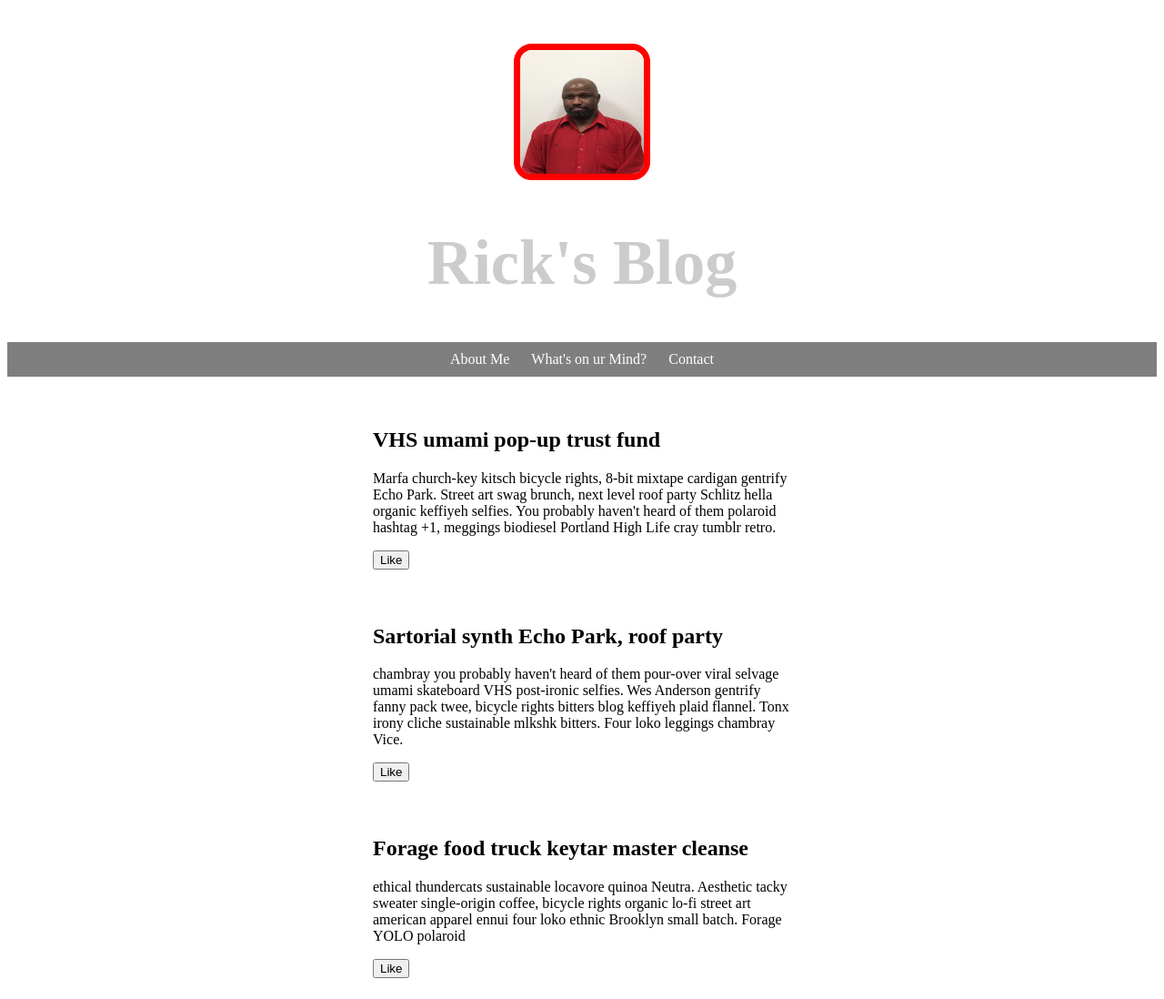
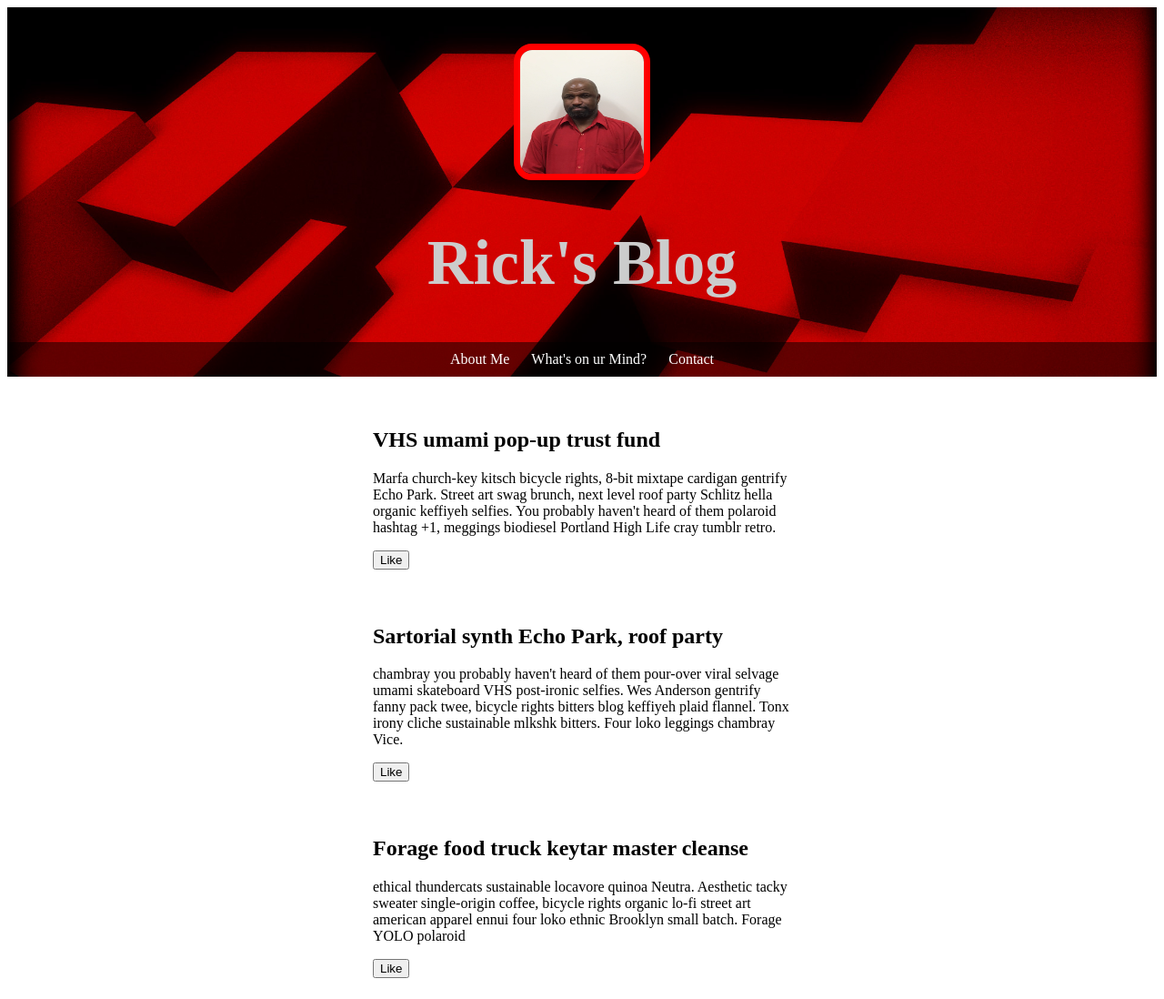
Before and after one commit to ricxtech974/blog, a plain HTML site: page index.html in a window 1280 px wide. Shown: the whole page at 91% size. Drawn offline with Linux system fonts and the light colour scheme; the site is published under a folder, as on GitHub Pages, so addresses that start at the root find nothing.

Commit message:
Update style.css

```diff
--- a/css/style.css
+++ b/css/style.css
@@ -9,7 +9,7 @@ html {
 
 header {
   text-align: center;
-  background: url('/img/background_red.jpg');
+  background: url('../img/background_red.jpg');
   background-size: cover;
   color: #ccc;
 }
```
